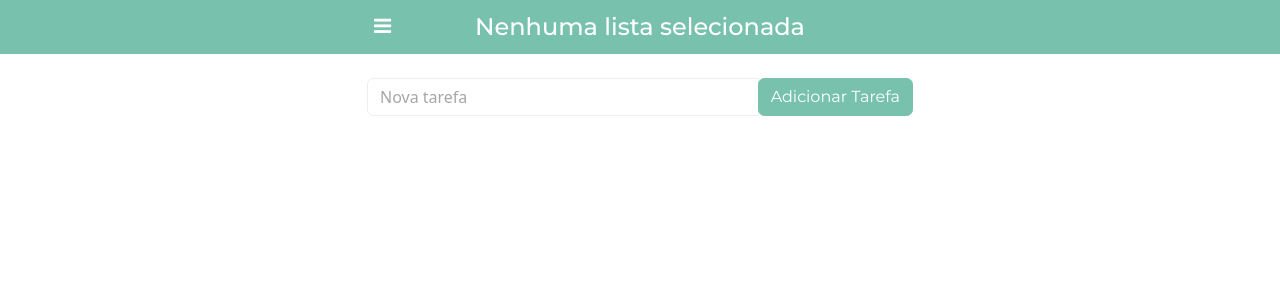
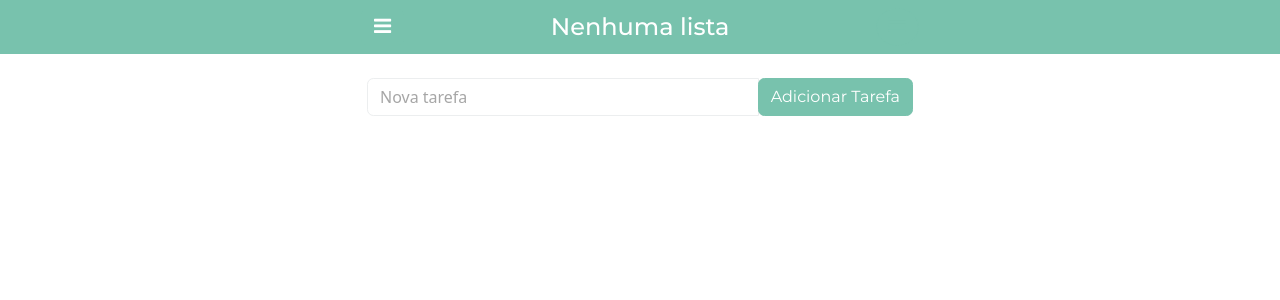
Before and after one commit to theotourn/my-list, an Angular app: page / in a window 1280 px wide. Shown: the top 300 px of the page. Built offline with nearby package versions, Linux system fonts and the light colour scheme.

Commit message:
correção

```diff
--- a/src/app/components/list/list.component.html
+++ b/src/app/components/list/list.component.html
@@ -1,4 +1,4 @@
-<app-navbar [receivedString]="listas[listaAtivaIndex]?.nome || 'Nenhuma lista selecionada'"></app-navbar>
+<app-navbar [receivedString]="listas[listaAtivaIndex]?.nome || 'Nenhuma lista'"></app-navbar>
 
 
 <div class="container mt-4">
```
